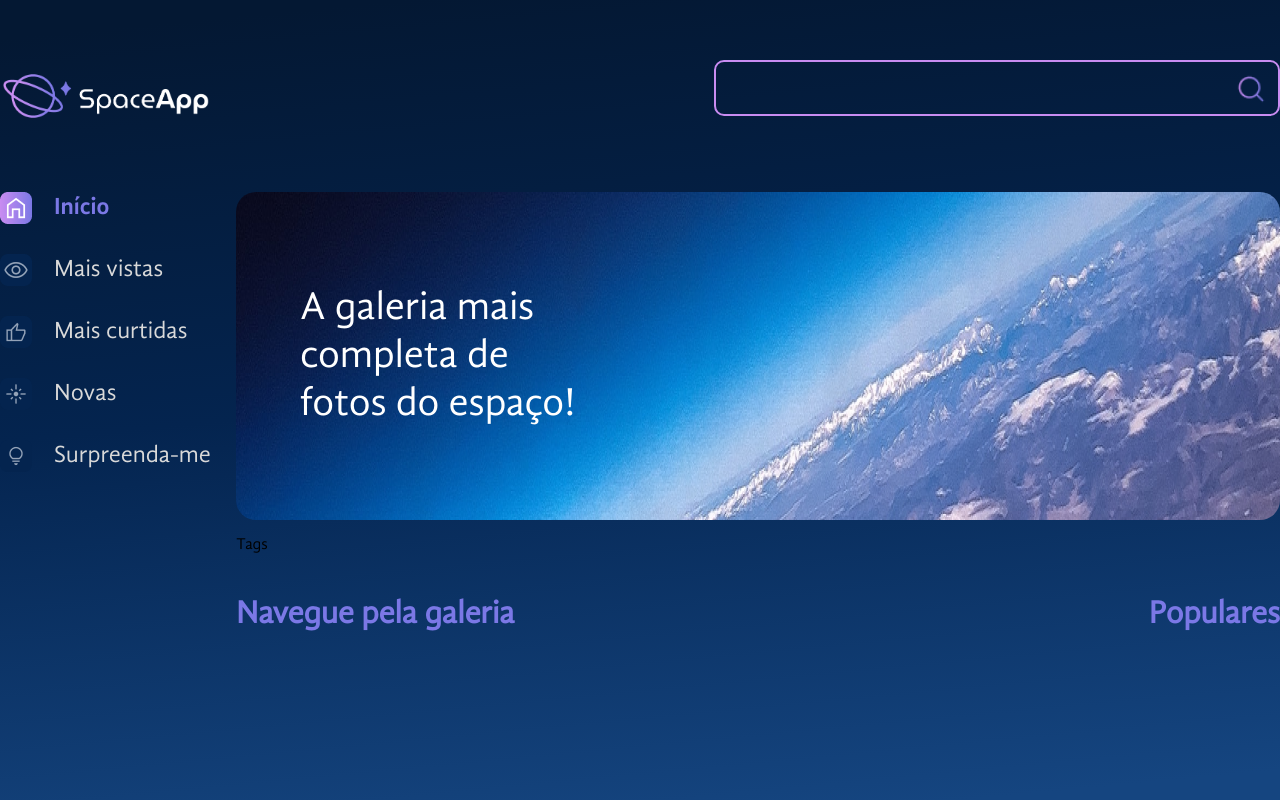
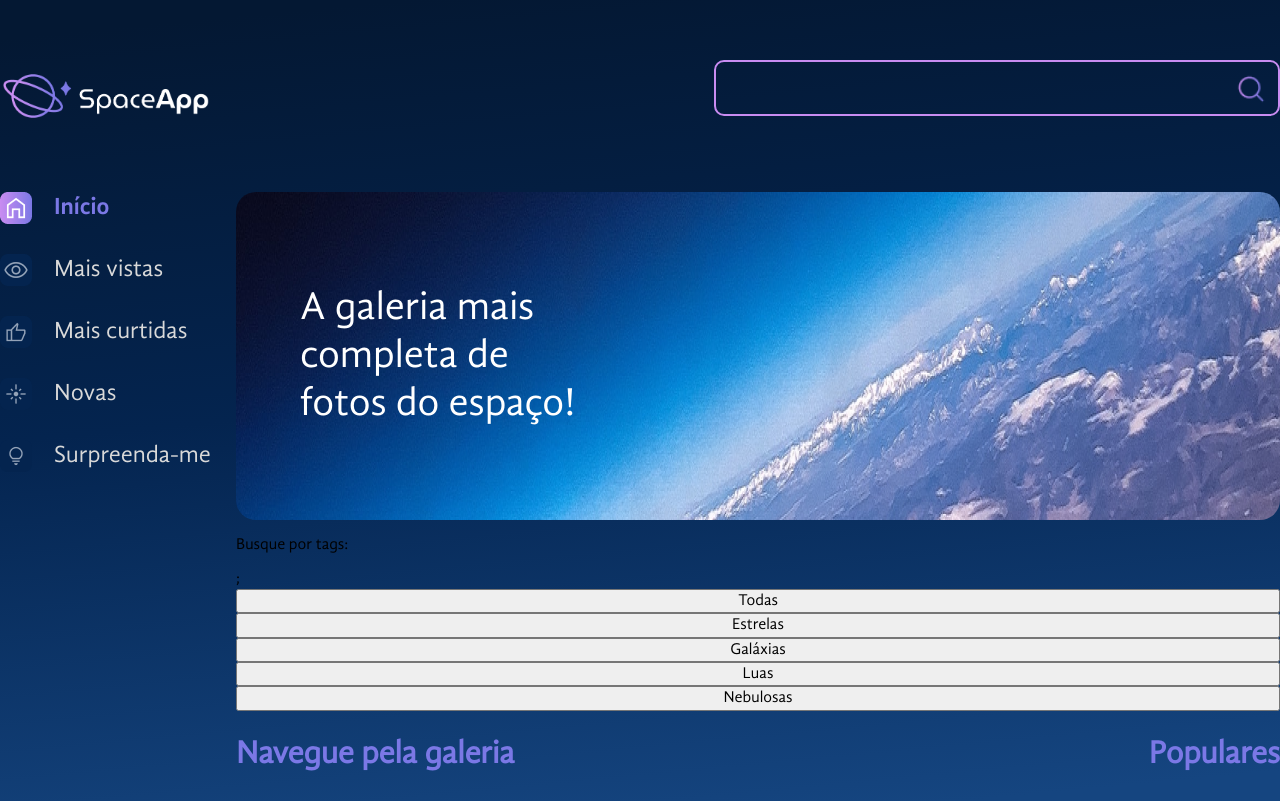
Before and after one commit to gilberto-espinosa/space-app-react, a React (Vite) app: page / in a window 1280 px wide. Built offline with nearby package versions, Linux system fonts and the light colour scheme.

Commit message:
arquivo tags.json/map-tags

```diff
--- a/src/componentes/Galeria/Tags/index.jsx
+++ b/src/componentes/Galeria/Tags/index.jsx
@@ -1,5 +1,12 @@
+import tags from "./tags.json";
+
 const Tags = () => {
-  return <p>Tags</p>
-}
+  return (
+    <>
+      <p>Busque por tags:</p>;
+      {tags.map(tag => <button key={tag.id}>{tag.titulo}</button>)}
+    </>
+  );
+};
 
-export default Tags
+export default Tags;
--- /dev/null
+++ b/src/componentes/Galeria/Tags/tags.json
@@ -0,0 +1,22 @@
+[
+    {
+        "id": 0,
+        "titulo": "Todas"
+    },
+    {
+        "id": 1,
+        "titulo": "Estrelas"
+    },
+    {
+        "id": 2,
+        "titulo": "Galáxias"
+    },
+    {
+        "id": 3,
+        "titulo": "Luas"
+    },
+    {
+        "id": 4,
+        "titulo": "Nebulosas"
+    }
+]
```
